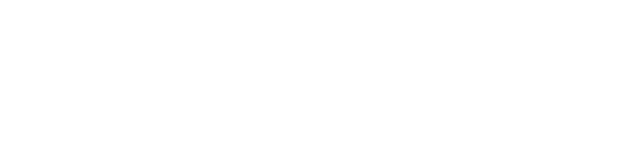
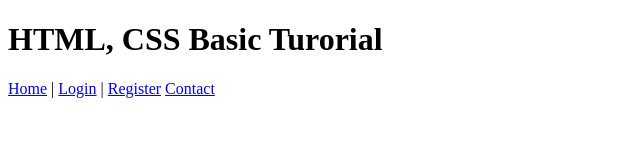
Before and after one commit to Gloriane7767/Html-Css-Basics-Lecture, a plain HTML site: page index.html in a window 1280 px wide. Shown: the whole page, without its empty margins (0-640 px from the left). Drawn offline with Linux system fonts and the light colour scheme.

Commit message:
added the header and navbar

```diff
--- a/index.html
+++ b/index.html
@@ -3,9 +3,17 @@
 <head>
     <meta charset="UTF-8">
     <meta name="viewport" content="width=device-width, initial-scale=1.0">
-    <title>Document</title>
+    <title>Registration Form</title>
 </head>
 <body>
+    <header>
+        <h1>HTML, CSS Basic Turorial</h1>
+        <nav>
+            <a href="index.html">Home</a> |
+            <a href="about.html">Login</a> |
+            <a href="register.html">Register</a>
+            <a href="contact.html">Contact</a>
+    </header>
 
 </body>
 </html>
```
